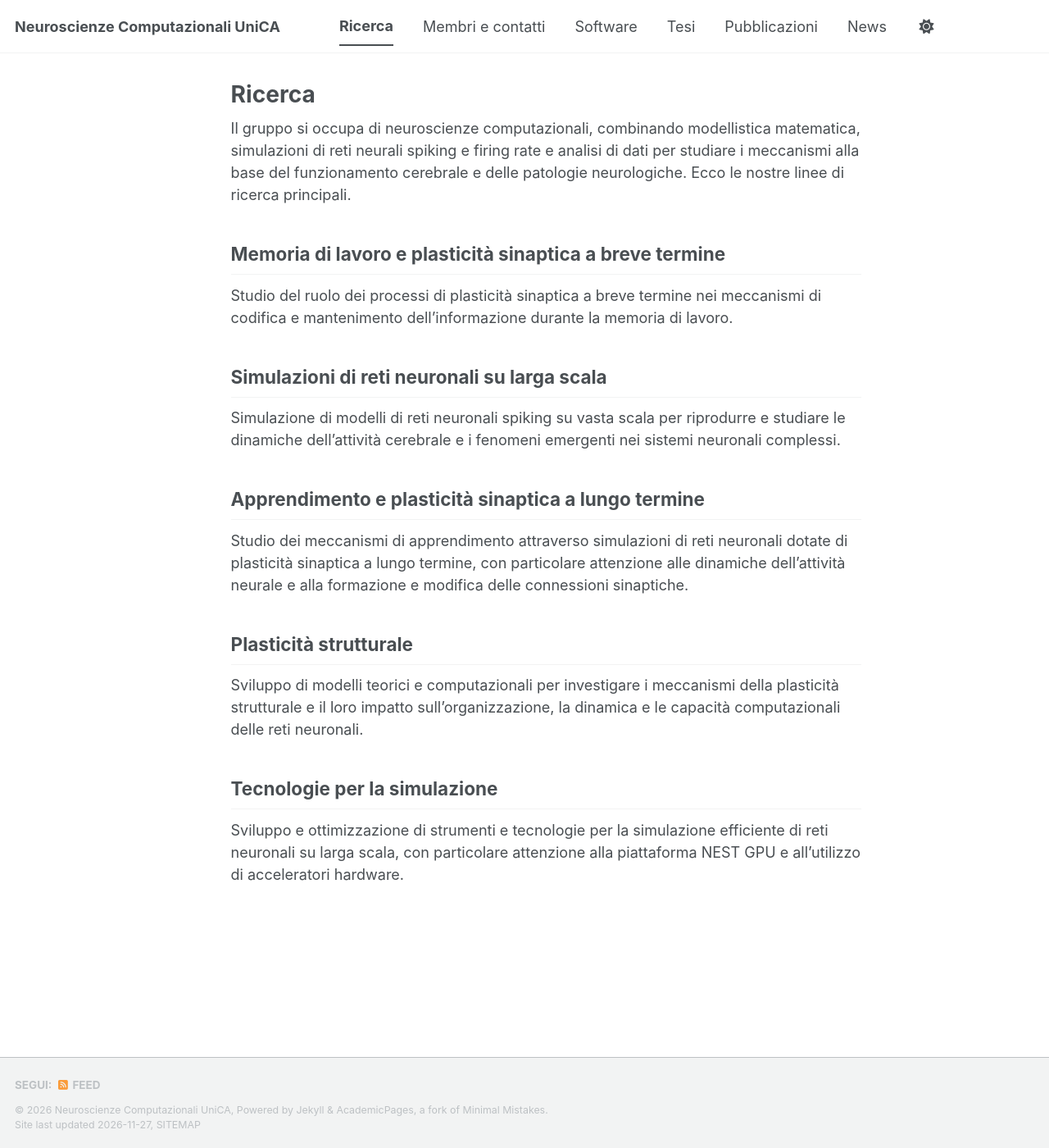
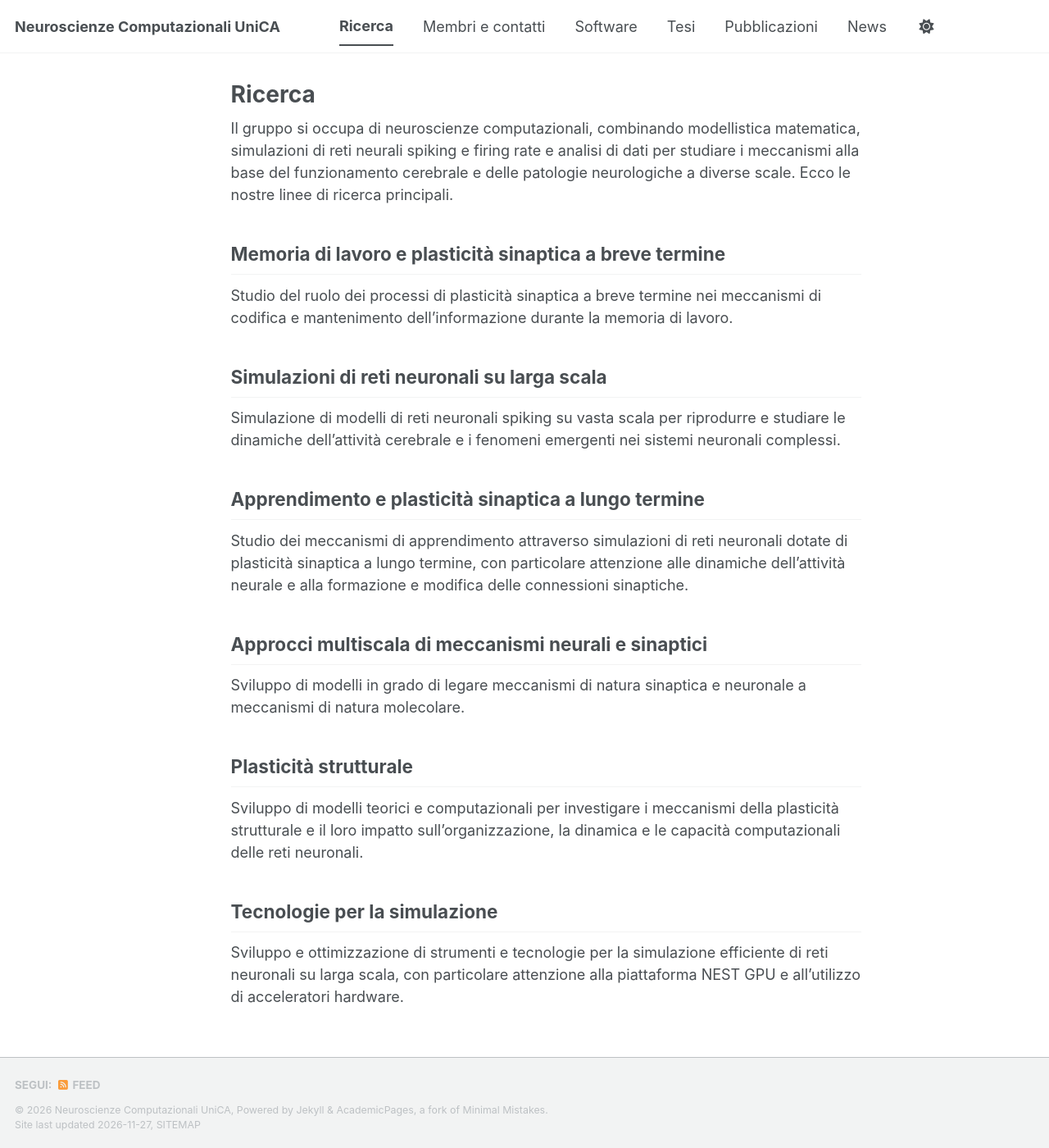
Before and after one commit to gmtiddia/neuroscienze_computazionali_unica, a Jekyll site: the page built from _pages/research.md, in a window 1280 px wide and 1400 px high. Shown: the whole window at 82% size. Built offline with Jekyll 4.4.1, drawn with Linux system fonts in a browser that asks for light colours; a script bundle is joined from its source files by our own code; a style sheet for code colours, icons or effects is not loaded.

Commit message:
all group members and research lines added

```diff
--- a/_pages/research.md
+++ b/_pages/research.md
@@ -4,7 +4,7 @@ title: "Ricerca"
 author_profile: false
 ---
 
-Il gruppo si occupa di neuroscienze computazionali, combinando modellistica matematica, simulazioni di reti neurali spiking e firing rate e analisi di dati per studiare i meccanismi alla base del funzionamento cerebrale e delle patologie neurologiche. Ecco le nostre linee di ricerca principali.
+Il gruppo si occupa di neuroscienze computazionali, combinando modellistica matematica, simulazioni di reti neurali spiking e firing rate e analisi di dati per studiare i meccanismi alla base del funzionamento cerebrale e delle patologie neurologiche a diverse scale. Ecco le nostre linee di ricerca principali.
 
 ## Memoria di lavoro e plasticità sinaptica a breve termine
 Studio del ruolo dei processi di plasticità sinaptica a breve termine nei meccanismi di codifica e mantenimento dell'informazione durante la memoria di lavoro.
@@ -15,6 +15,9 @@ Simulazione di modelli di reti neuronali spiking su vasta scala per riprodurre e
 ## Apprendimento e plasticità sinaptica a lungo termine
 Studio dei meccanismi di apprendimento attraverso simulazioni di reti neuronali dotate di plasticità sinaptica a lungo termine, con particolare attenzione alle dinamiche dell'attività neurale e alla formazione e modifica delle connessioni sinaptiche.
 
+## Approcci multiscala di meccanismi neurali e sinaptici
+Sviluppo di modelli in grado di legare meccanismi di natura sinaptica e neuronale a meccanismi di natura molecolare.
+
 ## Plasticità strutturale
 Sviluppo di modelli teorici e computazionali per investigare i meccanismi della plasticità strutturale e il loro impatto sull'organizzazione, la dinamica e le capacità computazionali delle reti neuronali.
 
```
Also changed, not shown: _data/members.yml (+8 -0 lines).
